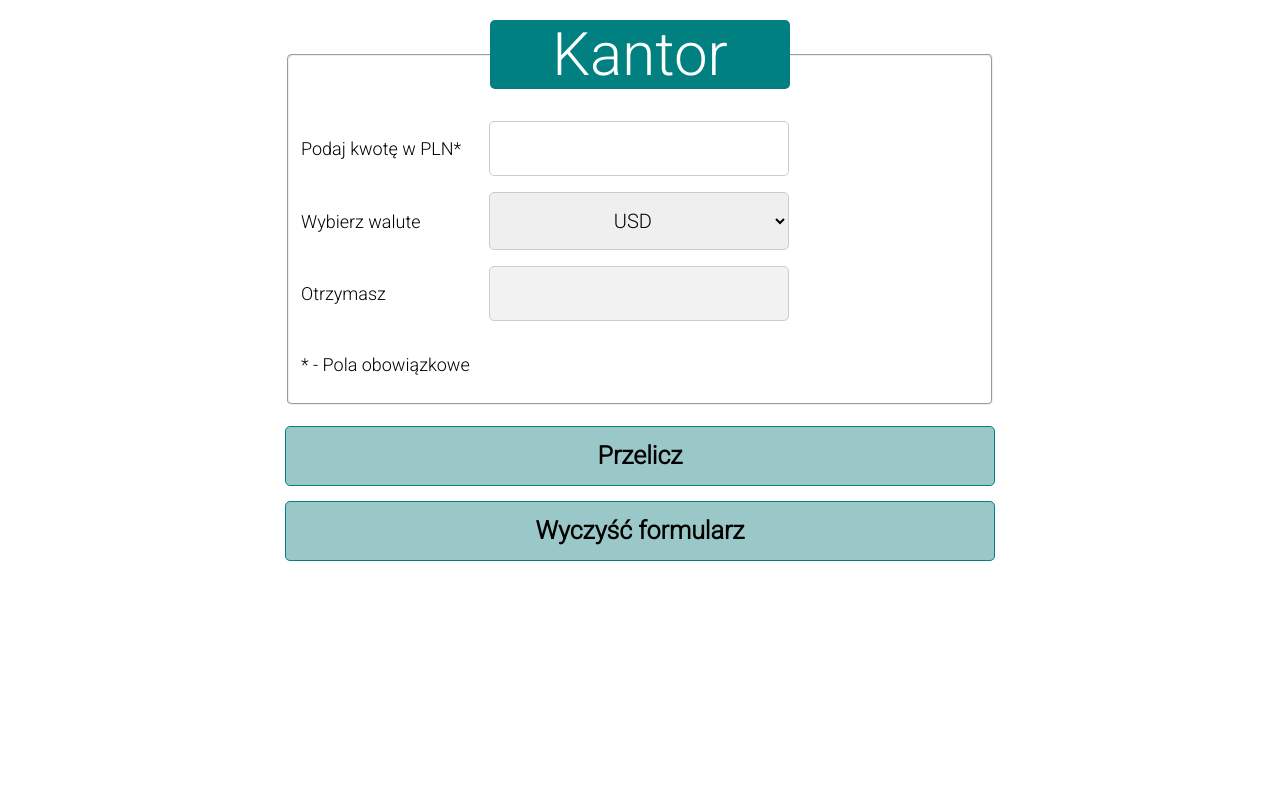
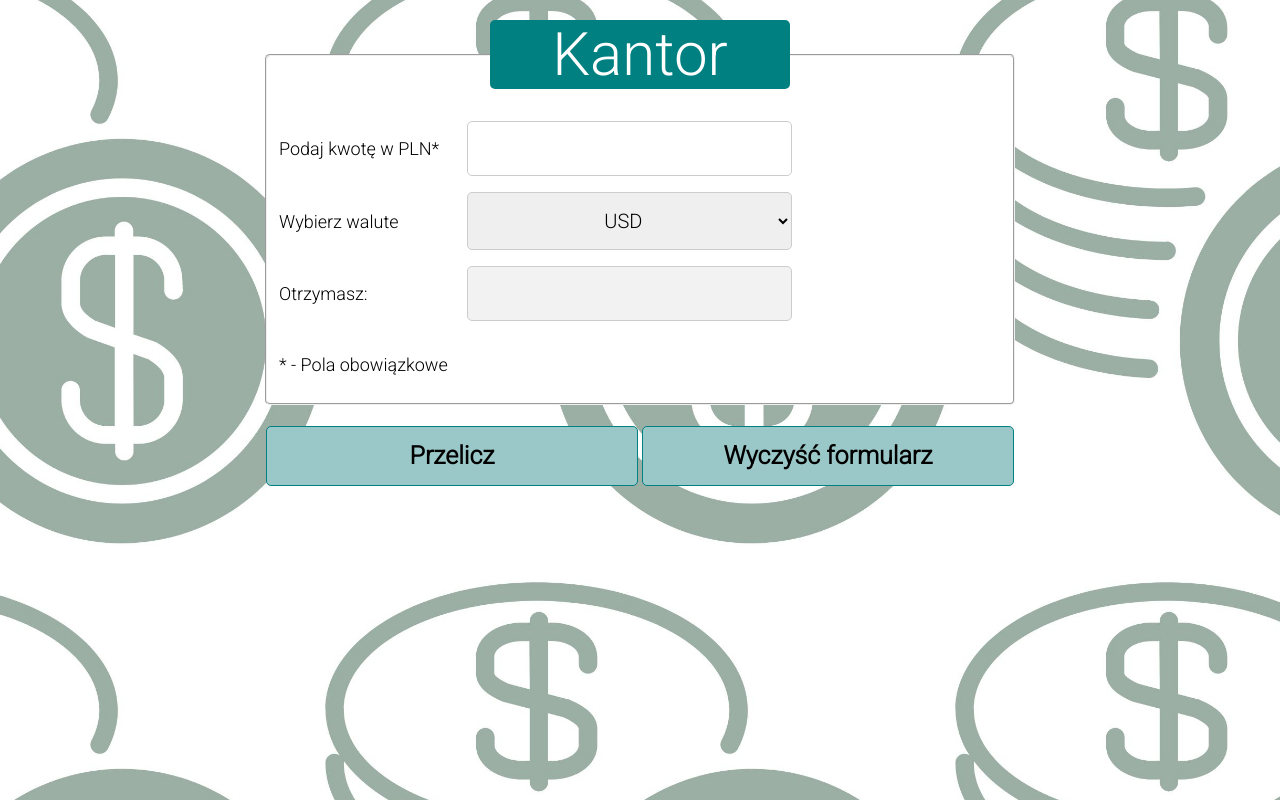
Before and after one commit to Pepko0/Cantor, a plain HTML site: page index.html in a window 1280 px wide. Drawn offline with nearby package versions, Linux system fonts and the light colour scheme.

Commit message:
added backround image

```diff
--- a/css/article.css
+++ b/css/article.css
@@ -8,18 +8,19 @@ html {
 
 .body {
     font-family: 'Roboto', sans-serif;
-    background: white;
+
 }
 
 .form {
     max-width: 750px;
     margin: 20px auto;
-    padding: 0 20px;
+
 }
 
 .converter {
     border-radius: 5px;
-
+    margin: unset;
+    background: white;
 }
 
 .converter__title {
@@ -43,9 +44,19 @@ html {
     border: 1px solid #ccc;
     padding: 15px;
     width: 100%;
-    max-width: 300px;
+    max-width: 325px;
     border-radius: 5px;
     text-align: center;
+}
+
+.converter__field:hover {
+    border: 1px solid;
+    cursor: pointer;
+}
+
+.converter__field--important:hover {
+    border: 1px solid;
+    cursor: pointer;
 }
 
 .converter__field--important {
@@ -53,7 +64,7 @@ html {
     border: 1px solid #ccc;
     padding: 15px;
     width: 100%;
-    max-width: 300px;
+    max-width: 325px;
     border-radius: 5px;
     text-align: center;
     font-weight: bold;
@@ -64,16 +75,15 @@ html {
 
 }
 
-.converter__option {
-    text-align: left;
+.button--aligne {
+    text-align: center;
+    background: none;
 }
 
 .button {
     text-align: center;
-    width: 100%;
-    margin-top: 5px ;
-    margin-right: 20px;
-    margin-bottom: 10px;
+    width: 372px;
+    margin: 5px auto;
     border: 1px solid teal;
     background: #9ac7c7;
     border-radius: 5px;
--- /dev/null
+++ b/css/element.css
@@ -0,0 +1,6 @@
+.element {
+    background-image: url("../images/backgroundImage2.jpg");
+    background-size: 630px;
+    background-position: center;
+    background-repeat: inherit;
+}
--- a/index.html
+++ b/index.html
@@ -13,13 +13,13 @@
         integrity="sha512-NhSC1YmyruXifcj/KFRWoC561YpHpc5Jtzgvbuzx5VozKpWvQ+4nXhPdFgmx8xqexRcpAglTj9sIBWINXa8x5w=="
         crossorigin="anonymous" referrerpolicy="no-referrer" />
     <link rel="icon" href="images/pngegg.png">
-        <script defer src="js/script.js"></script>
+    <script defer src="js/script.js"></script>
     <link rel="stylesheet" href="css/article.css">
-
+    <link rel="stylesheet" href="css/element.css">
 
 </head>
 
-<body class="body">
+<body class="body element">
 
     <form class="form js-form">
         <fieldset class="converter">
@@ -46,19 +46,20 @@
             </p>
             <p>
                 <label>
-                    <span class="converter__text">Otrzymasz </span>
+                    <span class="converter__text">Otrzymasz:</span>
                     <input class="converter__field--important js-result" name="disabled" disabled>
                 </label>
             </p>
             <p class="converter__text">* - Pola obowiązkowe</p>
         </fieldset>
 
+    <div class="button--aligne"|>
         <p>
             <button class="button">Przelicz</button>
             <button class="button" type="reset">Wyczyść formularz</button>
-
         </p>
-    </form>
+    </div>
+</form>
 </body>
 
 </html>
```
Also changed, not shown: images/backgroundImage2.jpg (added).
